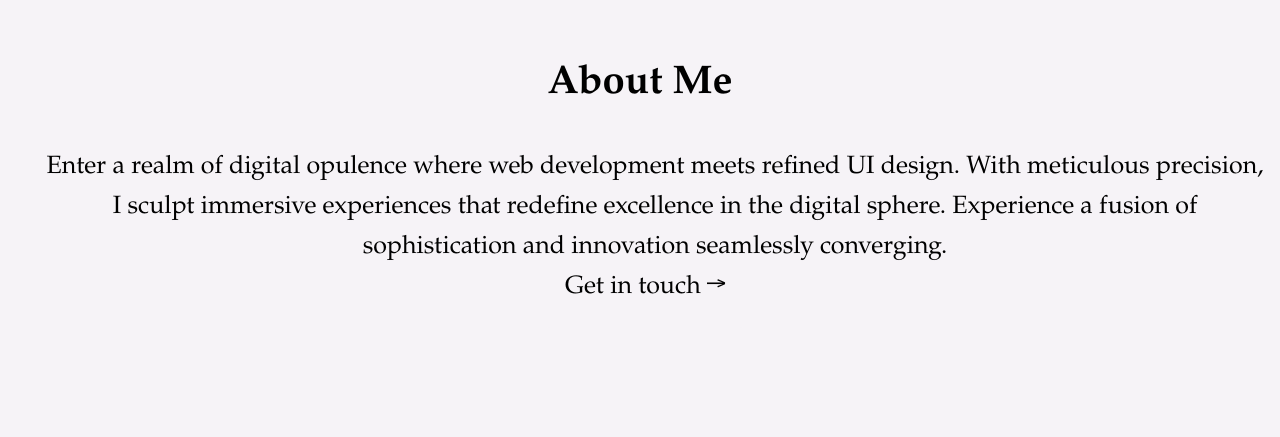
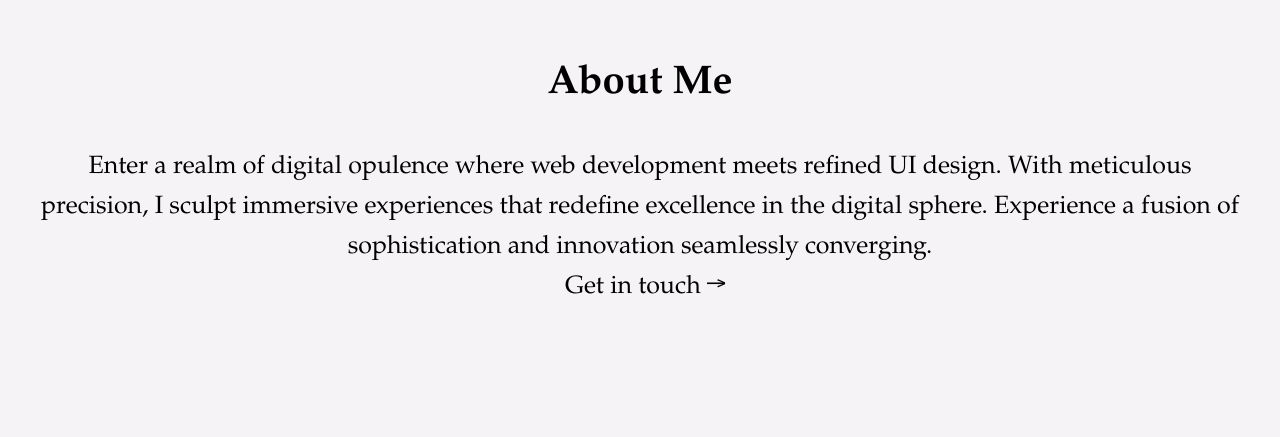
Before and after one commit to SabahAhmed23/Portfolio, a website built with Vite: page index.html in a window 1280 px wide. Shown: the part 920-1357 px from the top of the page. Built offline with nearby package versions, Linux system fonts and the light colour scheme; a web font is replaced by a local one.

Commit message:
Update styles.css

```diff
--- a/src/styles.css
+++ b/src/styles.css
@@ -143,7 +143,7 @@ nav ul li a:hover::after {
   padding: 10px;
   /*transition: opacity 1s ease-in-out, bottom 1s ease-in-out;*/
   font-size: 25px;
-  margin-right: 0;
+  margin-right: 30px;
   font-family: Didot, "Didot LT STD", "Hoefler Text", Garamond, "Times New Roman", serif;
   text-decoration: none;
   line-height: 40px;
```
